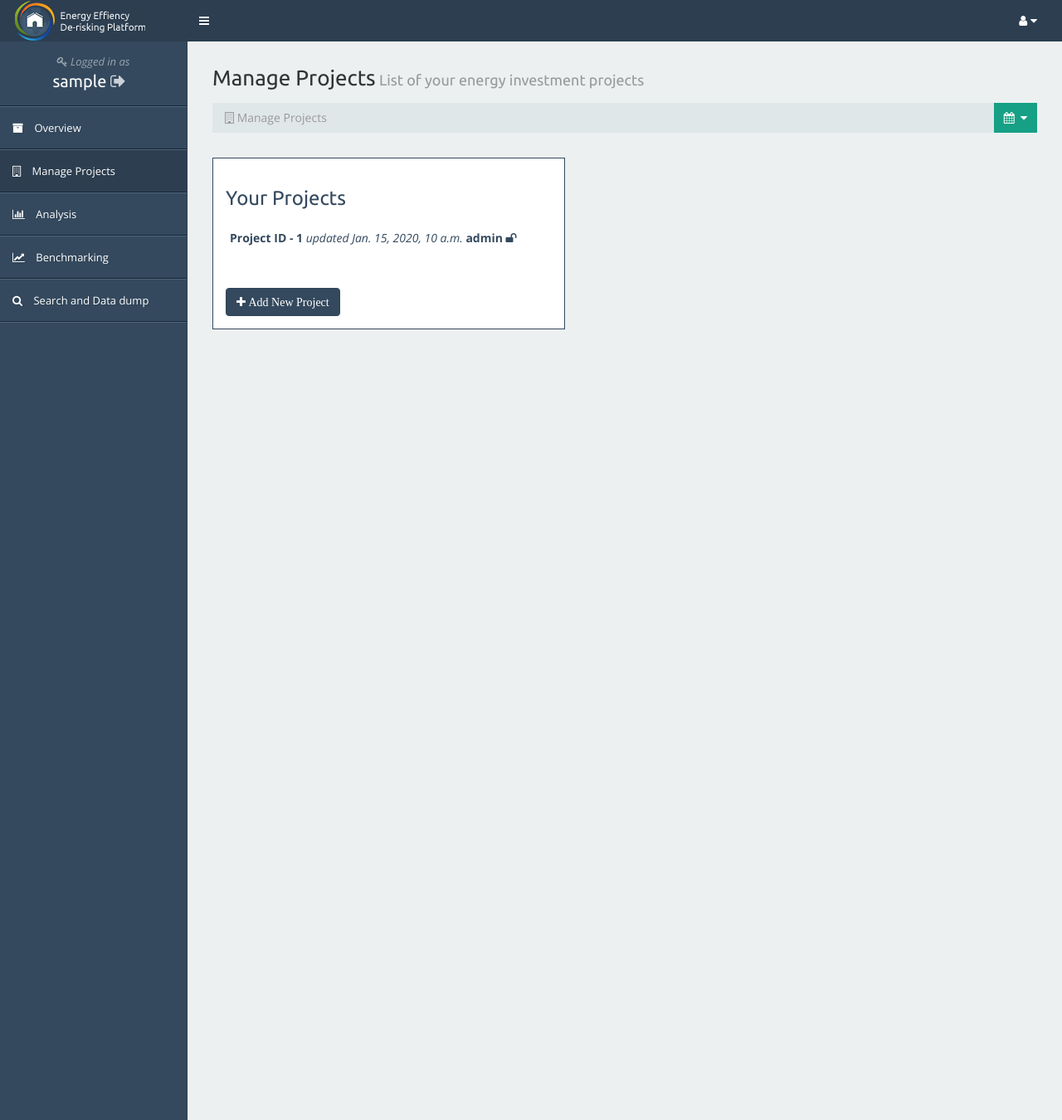
After one commit to epu-ntua/derisk, a Django app: template derisk_app/templates/project-list.html in a window 1280 px wide. The commit adds this page. Shown: the whole page at 83% size. Run offline with Django 3.2, Linux system fonts and the light colour scheme; the template is opened without the code that fills it: most values are stand-ins (such as "Sample title", 1, 10 or a date in 2020); some libraries are stand-ins or nearby versions.

Commit message:
Initial Project list screen

```diff
--- a/derisk_app/lists.py
+++ b/derisk_app/lists.py
@@ -69,3 +69,8 @@
   ('by other','by other'),
   ('not verified','not verified'),
 )
+
+SHARINGLEVEL = (
+  ('PRI','Private'),
+  ('ANA','Share for analysis'),
+)
--- a/derisk_app/models.py
+++ b/derisk_app/models.py
@@ -11,9 +11,10 @@
     date_created = models.DateTimeField(blank=True, null=True)
     date_updated = models.DateTimeField(blank=True, null=True)
     created_by = models.ForeignKey(User)
+    sharing_level = models.CharField(help_text = 'Please describe the sharing level of this project',max_length=3,blank=False, default = 'PRI',choices = SHARINGLEVEL)
     title_2 = models.CharField(max_length=500, blank=True, null=True)
     description = models.TextField(blank=True, null=True)
-    country_3 = models.CharField(help_text = 'The country of where the investment is located',max_length=4, choices = COUNTRIES)
+    country_3 = models.CharField(help_text = 'The country of where the investment is located',max_length=4, blank=True, null=True, choices = COUNTRIES)
     nutscode_4 = models.CharField(help_text = 'The NUTS code of where the investment is located',max_length=500, blank=True, null=True)
     city_5 = models.CharField(help_text = 'The city of where the investment is located',max_length=500, blank=True, null=True)
     fulladdress_6 = models.CharField(help_text = 'The full address of where the investment is located', max_length=500, blank=True, null=True)
--- a/derisk_app/static/css/demo.css
+++ b/derisk_app/static/css/derisk.css
@@ -3,7 +3,14 @@
 /* The following styles are used for demo purposes. */
 
 /* Organizing the Icons Page */
-
+a.projectlinks:hover{
+    background-color: #ecf0f1;
+	text-decoration:none;
+	padding:5px;
+}
+a.projectlinks{
+	padding:5px;
+}
 .fa-hover {
     height: 45px;
 }
--- a/derisk_app/templates/base.html
+++ b/derisk_app/templates/base.html
@@ -36,8 +36,8 @@
     <link href="/static/css/style.css" rel="stylesheet">
     <link href="/static/css/plugins.css" rel="stylesheet">
 
-    <!-- THEME DEMO STYLES - Use these styles for reference if needed. Otherwise they can be deleted. -->
-    <link href="/static/css/demo.css" rel="stylesheet">
+    <!-- DERISK STYLE -->
+    <link href="/static/css/derisk.css" rel="stylesheet">
 
     <!--[if lt IE 9]>
       <script src="/static/js/html5shiv.js"></script>
@@ -129,7 +129,6 @@
                 <ul id="side" class="nav navbar-nav side-nav">
                     <!-- begin SIDE NAV USER PANEL -->
                     <li class="side-user hidden-xs">
-                        <img class="img-circle" src="/static/img/profile-pic.jpg" alt="">
                         <p class="welcome">
                             <i class="fa fa-key"></i> Logged in as
                         </p>
@@ -140,23 +139,23 @@
                     </li>
                     <!-- end SIDE NAV USER PANEL -->
                     <!-- begin SIDE NAV SEARCH -->
-                    <li class="nav-search">
+                    <!--li class="nav-search">
                         <form role="form">
                             <input type="search" class="form-control" placeholder="Search...">
                             <button class="btn">
                                 <i class="fa fa-search"></i>
                             </button>
                         </form>
-                    </li>
+                    </li-->
                     <!-- end SIDE NAV SEARCH -->
                     <!-- begin DASHBOARD LINK -->
                     <li>
-                        <a class="{% block overviewmenu %}{% endblock %}" href="index.html">
+                        <a class="{% block overviewmenu %}{% endblock %}" href="{% url 'overview' %}">
                             <i class="fa fa-archive"></i> Overview
                         </a>
                     </li>
                     <li>
-                        <a class="{% block manageprojectsmenu %}{% endblock %}" href="index.html">
+                        <a class="{% block manageprojectsmenu %}{% endblock %}" href="{% url 'project-list' %}">
                             <i class="fa fa-building-o"></i> Manage Projects
                         </a>
                     </li>
@@ -237,35 +236,11 @@
     <script src="/static/js/plugins/hisrc/hisrc.js"></script>
 
     <!-- PAGE LEVEL PLUGIN SCRIPTS -->
-    <!-- HubSpot Messenger -->
-    <script src="/static/js/plugins/messenger/messenger.min.js"></script>
-    <script src="/static/js/plugins/messenger/messenger-theme-flat.js"></script>
-    <!-- Date Range Picker -->
-    <script src="/static/js/plugins/daterangepicker/moment.js"></script>
-    <script src="/static/js/plugins/daterangepicker/daterangepicker.js"></script>
-    <!-- Morris Charts -->
-    <script src="/static/js/plugins/morris/raphael-2.1.0.min.js"></script>
-    <script src="/static/js/plugins/morris/morris.js"></script>
-    <!-- Flot Charts -->
-    <script src="/static/js/plugins/flot/jquery.flot.js"></script>
-    <script src="/static/js/plugins/flot/jquery.flot.resize.js"></script>
-    <!-- Sparkline Charts -->
-    <script src="/static/js/plugins/sparkline/jquery.sparkline.min.js"></script>
-    <!-- Moment.js -->
-    <script src="/static/js/plugins/moment/moment.min.js"></script>
-    <!-- jQuery Vector Map -->
-    <script src="/static/js/plugins/jvectormap/jquery-jvectormap-1.2.2.min.js"></script>
-    <script src="/static/js/plugins/jvectormap/maps/jquery-jvectormap-world-mill-en.js"></script>
-    <script src="/static/js/demo/map-demo-data.js"></script>
-    <!-- Easy Pie Chart -->
-    <script src="/static/js/plugins/easypiechart/jquery.easypiechart.min.js"></script>
-    <!-- DataTables -->
-    <script src="/static/js/plugins/datatables/jquery.dataTables.js"></script>
-    <script src="/static/js/plugins/datatables/datatables-bs3.js"></script>
+
 
     <!-- THEME SCRIPTS -->
     <script src="/static/js/flex.js"></script>
-    <script src="/static/js/demo/dashboard-demo.js"></script>
+    <!--script src="/static/js/demo/dashboard-demo.js"></script-->
 
 </body>
 
--- /dev/null
+++ b/derisk_app/templates/project-list.html
@@ -0,0 +1,50 @@
+{% extends "base.html" %}
+{% block title %}Energy Efficiency De-risking Platform - Overview{% endblock %}
+{% block bodyclass %}Manage Projects{% endblock %}
+{% block manageprojectsmenu %}active{% endblock %}
+{% block content %}
+                <!-- begin PAGE TITLE AREA -->
+                <!-- Use this section for each page's title and breadcrumb layout. In this example a date range picker is included within the breadcrumb. -->
+                <div class="row">
+                    <div class="col-lg-12">
+                        <div class="page-title">
+                            <h1>Manage Projects<small> List of your energy investment projects</small>
+                            </h1>
+                            <ol class="breadcrumb">
+                                <li class="active"><i class="fa fa-building-o"></i> Manage Projects</li>
+                                <li class="pull-right">
+                                    <div id="reportrange" class="btn btn-green btn-square date-picker">
+                                        <i class="fa fa-calendar"></i>
+                                        <span class="date-range"></span> <i class="fa fa-caret-down"></i>
+                                    </div>
+                                </li>
+                            </ol>
+                        </div>
+                    </div>
+                    <!-- /.col-lg-12 -->
+                </div>
+                <!-- /.row -->
+                <!-- end PAGE TITLE AREA -->
+
+               <div class="row">
+			      <div class="col-lg-8 col-sm-8">
+				 <div>
+				</div>
+				  <div class="row">
+                    <div class="col-lg-8 col-sm-8">
+					 <div class="portlet portlet-default">
+					 <div class="portlet-body">
+					 <div style="text-align:left"><h3 style="color:#34495e;margin-bottom:25px;">Your Projects</h3>
+					 </div>
+					 {% for project in projects %}
+					 <p> <a class="projectlinks" href="projectid.html"><b>Project ID -  {{project.id}}</b><span style="font-style:italic;"> updated {{project.date_updated}}</span> <span style=""> <b>{{project.get_sharing_level_display}} {% if project.sharing_level == "PRI" %}<i class="fa fa-lock"></i> {% else %}<i class="fa fa-unlock"></i> {% endif %}</b> </span></a></p>
+					 {% endfor %}
+
+					 <a role="button" href="project-detail.html" style="margin-top:40px" class="btn btn-default"><i class="fa fa-plus"> Add New Project</i></a>
+					 </div>
+					 </div>
+                    </div>
+                 </div>
+                 <!-- end of row -->
+
+{% endblock %}
--- a/derisk_app/urls.py
+++ b/derisk_app/urls.py
@@ -5,4 +5,5 @@
 urlpatterns = [
     url(r'^$', views.index, name='index'),
     url(r'^overview', views.overview, name='overview'),
+    url(r'^projects', views.ProjectListView.as_view(), name='project-list'),
 ]
```
Also changed, not shown: derisk_app/views.py (+8 -0 lines).
